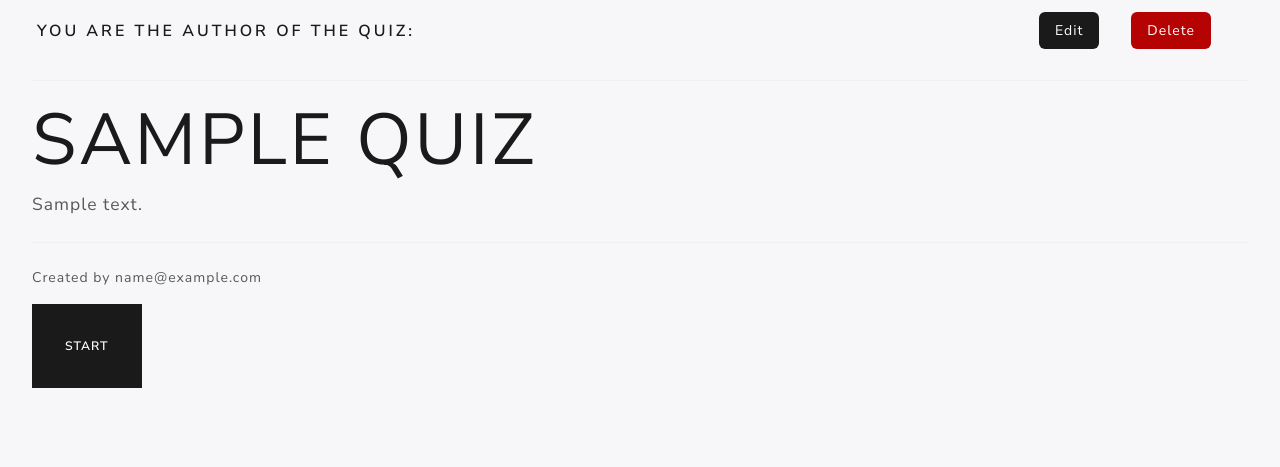
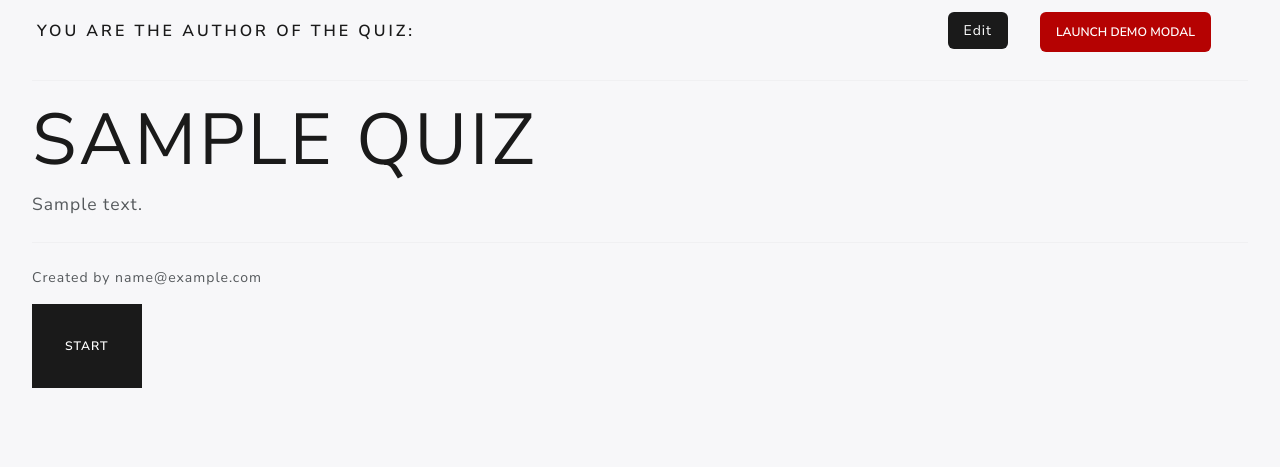
Before and after one commit to dumrich/QuizApp, a Django app: a page that uses quiz/templates/quiz/detail.html in a window 1280 px wide. Shown: the part 98-565 px from the top of the page. Run offline with Django 3.2, Linux system fonts and the light colour scheme; a user stored in the database is signed in; tables that the repository leaves empty hold one stand-in row (values such as "Sample post"); some libraries are stand-ins or nearby versions.

Commit message:
merge directories

```diff
--- a/quiz/templates/quiz/detail.html
+++ b/quiz/templates/quiz/detail.html
@@ -14,7 +14,9 @@
 
 					</li>
 					<li class="nav-item">
-						<a class="nav-link active" style="background-color: #b50202;" data-toggle="modal" data-target="#exampleModal">Delete</a>
+						<button type="button" class="btn btn-primary nav-link active" style="background-color:#b50202" data-toggle="modal" data-target="#exampleModal">
+							Launch demo modal
+						</button>
 						<!-- Modal -->
 						<div class="modal fade" id="exampleModal" tabindex="-1" role="dialog" aria-labelledby="exampleModalLabel" aria-hidden="true">
 							<div class="modal-dialog" role="document">
```
